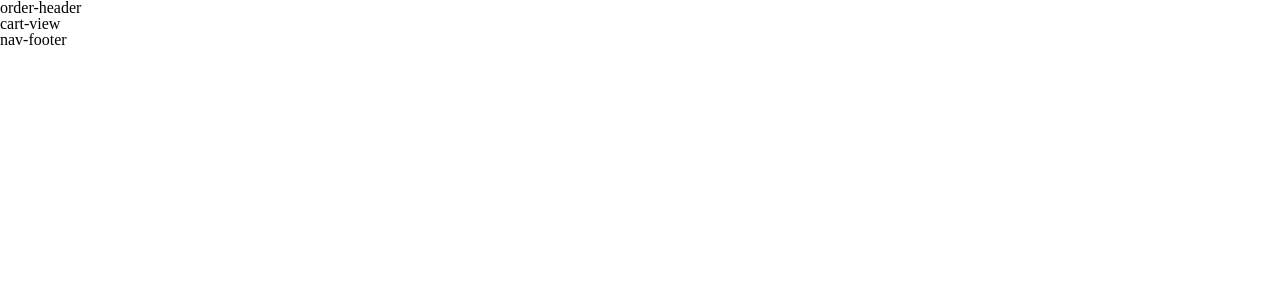
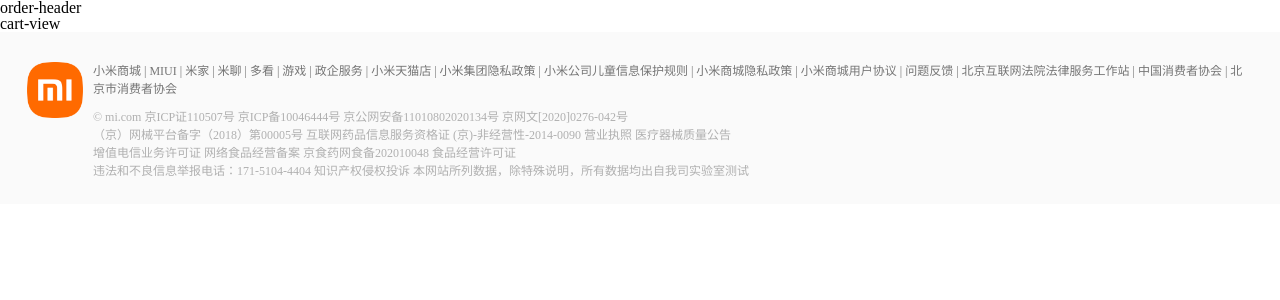
Before and after one commit to goozyshi/vue2mi, a Vue app: page /cart in a window 1280 px wide. Shown: the top 300 px of the page. Built offline with nearby package versions, Linux system fonts and the light colour scheme; no server answers.

Commit message:
feat: 底部开发

```diff
--- a/src/assets/scss/base.scss
+++ b/src/assets/scss/base.scss
@@ -3,3 +3,7 @@
   width: 1226px;
   margin: 0 auto;
 }
+a {
+  display: inline-block;
+  text-decoration: none;
+}
--- a/src/components/NavFooter.vue
+++ b/src/components/NavFooter.vue
@@ -1,5 +1,19 @@
 <template>
-  <div>nav-footer</div>
+  <div class="footer">
+    <div class="container">
+      <div class="footer-logo"></div>
+      <div class="footer-link">
+        <a href="javascript: void(0)">小米商城 | MIUI | 米家 | 米聊 | 多看 | 游戏 | 政企服务 | 小米天猫店 | 小米集团隐私政策 | 小米公司儿童信息保护规则 | 小米商城隐私政策 | 小米商城用户协议 | 问题反馈 |
+北京互联网法院法律服务工作站 | 中国消费者协会 | 北京市消费者协会</a>
+        <div class="copyright">
+          <p>© mi.com 京ICP证110507号 京ICP备10046444号 京公网安备11010802020134号 京网文[2020]0276-042号</p>
+          <p>（京）网械平台备字（2018）第00005号 互联网药品信息服务资格证 (京)-非经营性-2014-0090 营业执照 医疗器械质量公告</p>
+          <p>增值电信业务许可证 网络食品经营备案 京食药网食备202010048   食品经营许可证</p>
+          <p>违法和不良信息举报电话：171-5104-4404 知识产权侵权投诉 本网站所列数据，除特殊说明，所有数据均出自我司实验室测试</p>
+        </div>
+      </div>
+    </div>
+  </div>
 </template>
 
 <script>
@@ -8,6 +22,41 @@
 }
 </script>
 
-<style>
-
+<style lang="scss">
+  @import '@/assets/scss/mixin.scss';
+  @import '@/assets/scss/config.scss';
+  @import '@/assets/scss/base.scss';
+  .footer {
+    height: 112px;
+    background-color: #fafafa;
+    font-size: 12px;
+    padding: 30px 0;
+    .container {
+      position: relative;
+      display: flex;
+      flex-direction: row;
+      justify-content: center;
+      .footer-logo {
+        @include bgImg(56px, 56px, '@/assets/imgs/logo-mi2.png');
+        margin-right: 10px
+      }
+      .footer-link {
+        flex: 1;
+        height: 109px;
+        color: #b0b0b0;
+        display: inline-block;
+        a {
+          color: #757575;
+          line-height: 18px;
+          &:hover {
+            color: $primary-color;
+          }
+        }
+        .copyright {
+          margin-top: 10px;
+          line-height: 18px;
+        }
+      }
+    }
+  }
 </style>
--- a/src/components/NavHeader.vue
+++ b/src/components/NavHeader.vue
@@ -14,12 +14,19 @@
           <a href="javascript: void(0)" >小爱开放平台</a>
           <a href="javascript: void(0)" >企业团购</a>
           <a href="javascript: void(0)" >协议规则</a>
-          <a href="javascript: void(0)" >下载app</a>
+          <a href="https://www.mi.com/appdownload" target="_blank" class="app" >
+            下载app
+            <div class="app-qrcode">
+              <img src="https://i1.mifile.cn/f/i/17/appdownload/download.png"/>
+              <div>小米商城APP</div>
+            </div>
+          </a>
         </div>
         <div class="topbar-user">
-          <a href="javascript: void(0)" >登录</a>
-          <a href="javascript: void(0)" >注册</a>
-          <a href="javascript: void(0)" class="my-cart"><i class="icon-cart"></i>购物车</a>
+          <a href="javascript: void(0)" v-if="username">{{username}}</a>
+          <a href="javascript: void(0)" v-if="!username">登录</a>
+          <a href="javascript: void(0)" v-if="username">我的订单</a>
+          <a href="javascript: void(0)" class="my-cart" @click="gotoCart()"><i class="icon-cart"></i>购物车</a>
         </div>
       </div>
     </div>
@@ -79,7 +86,8 @@
   name: 'nav-header',
   data () {
     return {
-      productList: []
+      productList: [],
+      username: 'goozyshi'
     }
   },
   mounted () {
@@ -96,6 +104,9 @@
         let {list} = res
         this.productList = list
       })
+    },
+    gotoCart () {
+      this.$router.push('/cart')
     }
   }
 }
@@ -122,6 +133,41 @@
           color: #B0B0B0;
           margin-right: 17px; /* 官网使用宽17px的｜分隔 */
           text-decoration: none;
+        }
+        .app {
+          position: relative;
+          &:hover {
+            .app-qrcode {
+              height: 145px;
+              opacity: 1;
+            }
+          }
+          .app-qrcode {
+            position: absolute;
+            top: 40px;
+            left: 50%;
+            width: 124px;
+            height: 0;
+            margin-left: -55px;
+            background-color: #fff;
+            box-shadow: 0 1px 5px #aaa;
+            font-size: 14px;
+            color: #333;
+            overflow: hidden;
+            z-index: 10;
+            opacity: 0;
+            text-align: center;
+            transition: height .3s;
+            img {
+              width:90px;
+              height: 90px;
+              margin-top: 20px;
+            }
+            div {
+              height: 14px;
+              line-height: 1;
+            }
+          }
         }
         .my-cart {
           width: 120px;
--- /dev/null
+++ b/src/components/ServiceBar.vue
@@ -0,0 +1,60 @@
+<template>
+  <div class="service">
+    <div class="container">
+      <ul>
+        <li><span class="icon-setting"></span>预约维修服务</li>
+        <li><span class="icon-7day"></span>7天无理由退货</li>
+        <li><span class="icon-15day"></span>15天免费换货</li>
+        <li><span class="icon-setting"></span>满69包邮</li>
+        <li><span class="icon-setting"></span>1100余家售后网点</li>
+      </ul>
+    </div>
+  </div>
+</template>
+
+<script>
+export default {
+  name: 'service-bar'
+}
+</script>
+
+<style lang="scss">
+  @import '@/assets/scss/config.scss';
+  @import '@/assets/scss/mixin.scss';
+  .service {
+    padding: 33px 0;
+    color: #666;
+    font-size: 16px;
+    li {
+      display: inline-block;
+      width: 19.8%;
+      text-align: center;
+      border-right: 1px solid #e5e5e5;
+      height: 25px;
+      line-height: 25px;
+      cursor: pointer;
+      span {
+        display: inline-block;
+        width: 25px;
+        line-height: 25px;
+        vertical-align: middle;
+        margin-right: 10px  ;
+      }
+      &:last-child {
+        border: none;
+      }
+      &:hover {
+        color: $primary-color;
+      }
+      .icon-setting {
+        @include bgImg(25px, 25px, '@/assets/imgs/icon-setting.png')
+      }
+      .icon-7day {
+        @include bgImg(25px, 25px, '@/assets/imgs/icon-7day.png')
+      }
+      .icon-15day {
+        @include bgImg(25px, 25px, '@/assets/imgs/icon-15day.png')
+      }
+    }
+  }
+</style>
--- a/src/views/Index.vue
+++ b/src/views/Index.vue
@@ -1,11 +1,15 @@
 <template>
   <div>
     index
+    <service-bar></service-bar>
   </div>
 </template>
 
 <script>
+import '@/components/ServiceBar.vue'
+import ServiceBar from '@/components/ServiceBar.vue'
 export default {
+  components: { ServiceBar },
   name: 'index-view'
 }
 </script>
```
